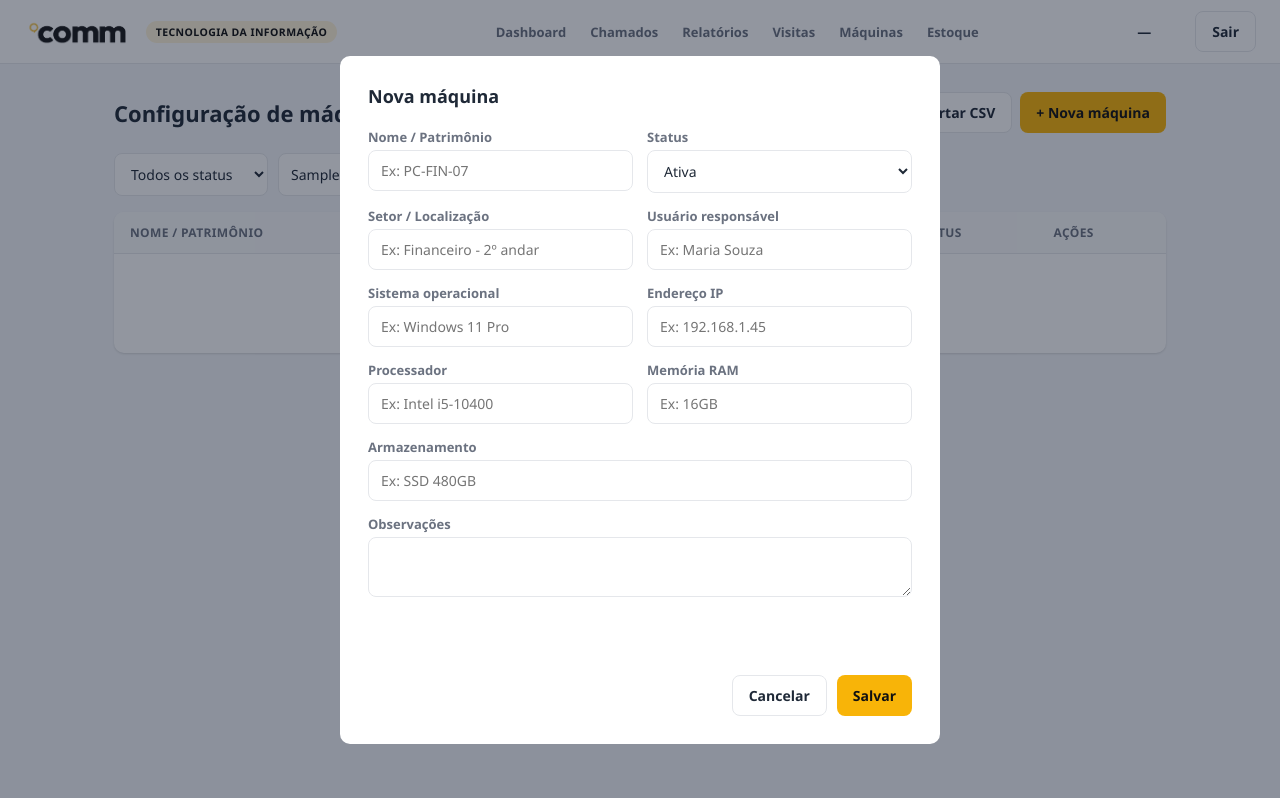
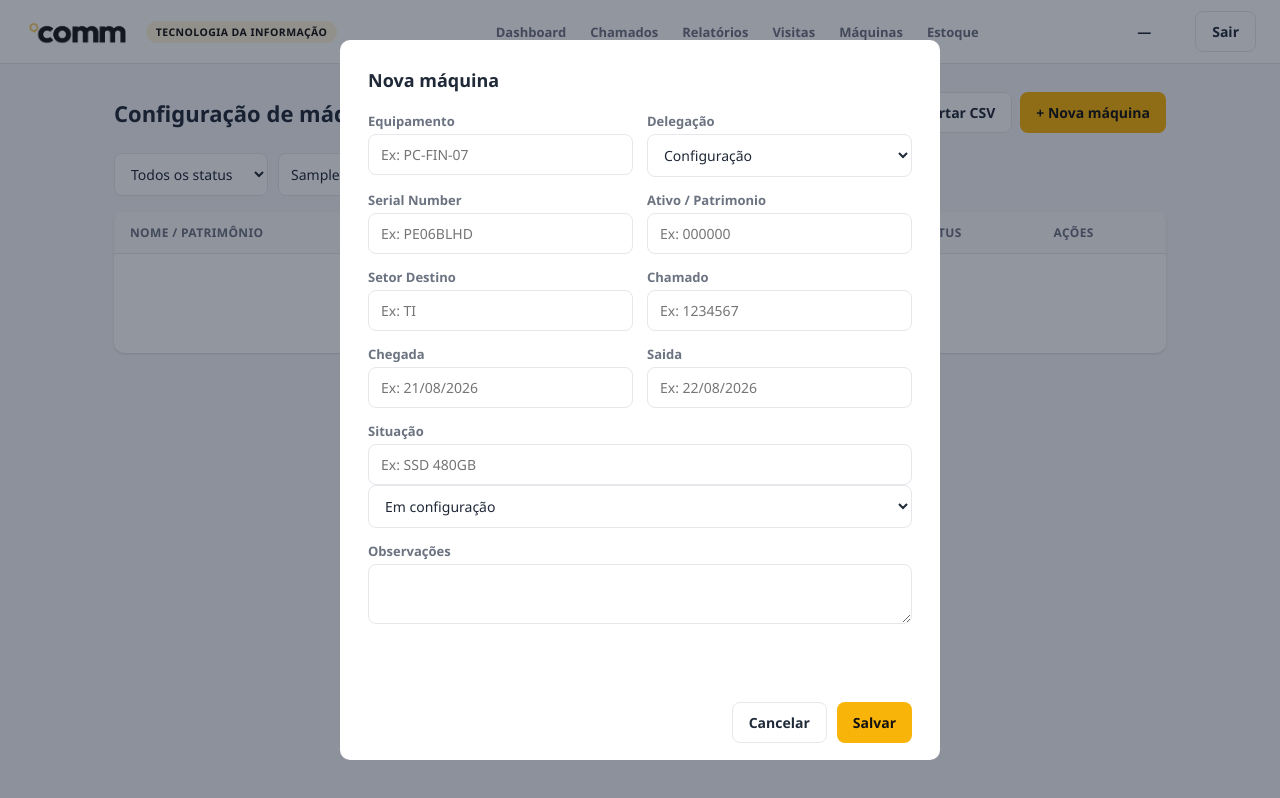
Before and after one commit to renanfreitas-comm/helpdesk-matriz, a plain HTML site: page maquinas.html in a window 1280 px wide. Both pictures are taken after typing "Sample" into the empty fields and a click on the button "+ Nova máquina". Drawn offline with Linux system fonts and the light colour scheme; no server answers.

Commit message:
Update maquinas.html

```diff
--- a/maquinas.html
+++ b/maquinas.html
@@ -77,55 +77,60 @@
 
         <div class="linha-dupla">
           <div class="campo">
-            <label for="maquina-nome">Nome / Patrimônio</label>
+            <label for="maquina-nome">Equipamento</label>
             <input type="text" id="maquina-nome" required placeholder="Ex: PC-FIN-07" />
           </div>
           <div class="campo">
-            <label for="maquina-status">Status</label>
+            <label for="maquina-status">Delegação</label>
             <select id="maquina-status">
-              <option value="ativa">Ativa</option>
-              <option value="manutencao">Em manutenção</option>
-              <option value="baixada">Baixada</option>
+              <option value="ativa">Configuração</option>
+              <option value="manutencao">Manutenção</option>
+              <option value="baixada">Estoque</option>
             </select>
           </div>
         </div>
 
         <div class="linha-dupla">
           <div class="campo">
-            <label for="maquina-setor">Setor / Localização</label>
-            <input type="text" id="maquina-setor" placeholder="Ex: Financeiro - 2º andar" />
+            <label for="maquina-setor">Serial Number</label>
+            <input type="text" id="maquina-setor" placeholder="Ex: PE06BLHD" />
           </div>
           <div class="campo">
-            <label for="maquina-responsavel">Usuário responsável</label>
-            <input type="text" id="maquina-responsavel" placeholder="Ex: Maria Souza" />
+            <label for="maquina-responsavel">Ativo / Patrimonio</label>
+            <input type="text" id="maquina-responsavel" placeholder="Ex: 000000" />
           </div>
         </div>
 
         <div class="linha-dupla">
           <div class="campo">
-            <label for="maquina-so">Sistema operacional</label>
-            <input type="text" id="maquina-so" placeholder="Ex: Windows 11 Pro" />
+            <label for="maquina-so">Setor Destino</label>
+            <input type="text" id="maquina-so" placeholder="Ex: TI" />
           </div>
           <div class="campo">
-            <label for="maquina-ip">Endereço IP</label>
-            <input type="text" id="maquina-ip" placeholder="Ex: 192.168.1.45" />
+            <label for="maquina-ip">Chamado </label>
+            <input type="text" id="maquina-ip" placeholder="Ex: 1234567" />
           </div>
         </div>
 
         <div class="linha-dupla">
           <div class="campo">
-            <label for="maquina-processador">Processador</label>
-            <input type="text" id="maquina-processador" placeholder="Ex: Intel i5-10400" />
+            <label for="maquina-processador">Chegada</label>
+            <input type="text" id="maquina-processador" placeholder="Ex: 21/08/2026" />
           </div>
           <div class="campo">
-            <label for="maquina-memoria">Memória RAM</label>
-            <input type="text" id="maquina-memoria" placeholder="Ex: 16GB" />
+            <label for="maquina-memoria">Saida</label>
+            <input type="text" id="maquina-memoria" placeholder="Ex: 22/08/2026" />
           </div>
         </div>
 
         <div class="campo">
-          <label for="maquina-armazenamento">Armazenamento</label>
+          <label for="maquina-armazenamento">Situação</label>
           <input type="text" id="maquina-armazenamento" placeholder="Ex: SSD 480GB" />
+          <select id="maquina-armazenamento">
+              <option value="ativa">Em configuração</option>
+              <option value="manutencao">Em manutenção</option>
+              <option value="baixada">Direcionada ao estoque</option>
+            </select>
         </div>
 
         <div class="campo">
```
